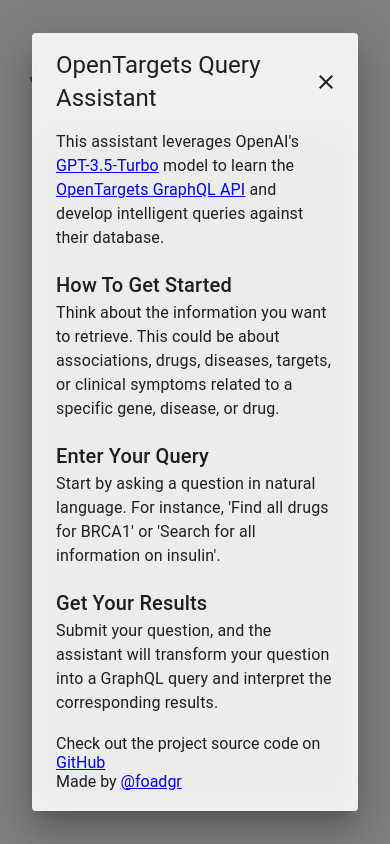
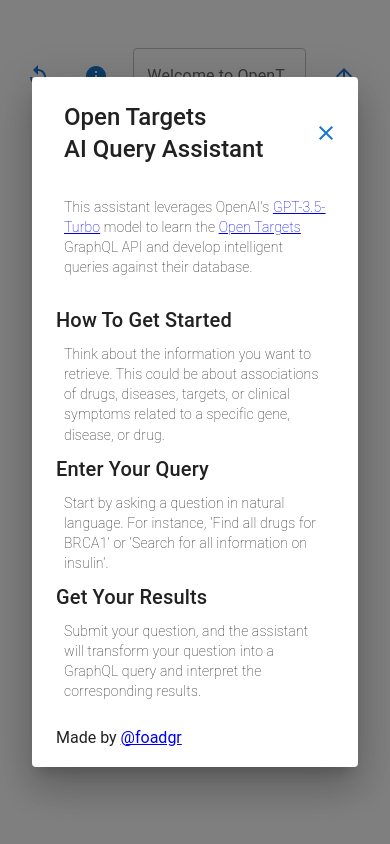
Before and after one commit to cx0/chatGPT-for-genetics, a Next.js app in the folder app/: page / in a window 390 px wide. Built offline with nearby package versions, Linux system fonts and the light colour scheme.

Commit message:
Adding responsive grid items to most components

```diff
--- a/app/src/components/Chat.js
+++ b/app/src/components/Chat.js
@@ -61,7 +61,6 @@
             container
             direction="column"
             style={{
-                maxWidth: '100%',
                 margin: "auto",
                 height: "100vh",
                 padding: '0 1rem',
--- a/app/src/components/ChatInstructions.js
+++ b/app/src/components/ChatInstructions.js
@@ -12,51 +12,44 @@
     return (
         <>
             <InfoIconButton handleOpen={handleOpen} />
-            <Dialog open={open} onClose={handleClose} PaperProps={{
-                style: {
-                    background: 'rgba(255, 255, 255, 0.9)', // Semi-transparent background
-                    WebkitBackdropFilter: 'blur(20px)',
-                    backdropFilter: 'blur(20px)', // Apply blur to the backdrop
-                }
-            }}>
+            <Dialog open={open} onClose={handleClose}>
                 <DialogTitle>
-                    <Box display="flex" justifyContent="space-between" alignItems="center">
-                        <Typography variant="h5">OpenTargets Query Assistant</Typography>
+                    <Box display="flex" justifyContent="space-between" alignItems="center" >
+                        <Typography variant="h5" sx={{ fontWeight: "medium", m: 1 }}>Open Targets<br></br>AI Query Assistant</Typography>
                         <IconButton edge="end" color="inherit" onClick={handleClose} aria-label="close">
-                            <CloseIcon />
+                            <CloseIcon color="primary" />
                         </IconButton>
                     </Box>
                 </DialogTitle>
                 <DialogContent>
-                    <Typography variant="body1">
-                    This assistant leverages OpenAI&apos;s <a href="https://platform.openai.com/docs/guides/gpt" target="_blank">GPT-3.5-Turbo</a> model to learn the <a href="https://platform.opentargets.org/api" target="_blank">OpenTargets GraphQL API</a> and develop intelligent queries against their database.
+                    <Typography variant="body2" sx={{ fontWeight: 20, m: 1 }}>
+                    This assistant leverages OpenAI&apos;s <a href="https://platform.openai.com/docs/guides/gpt" target="_blank">GPT-3.5-Turbo</a> model to learn the <a href="https://platform.opentargets.org/" target="_blank">Open Targets</a> GraphQL API and develop intelligent queries against their database.
                     </Typography><br></br>
 
                     <Typography variant="h6">
                         How To Get Started
                     </Typography>
-                    <Typography variant="body1">
-                        Think about the information you want to retrieve. This could be about associations, drugs, diseases, targets, or clinical symptoms related to a specific gene, disease, or drug.
-                    </Typography><br></br>
+                    <Typography variant="body2" sx={{ fontWeight: 10, m: 1 }}>
+                        Think about the information you want to retrieve. This could be about associations of drugs, diseases, targets, or clinical symptoms related to a specific gene, disease, or drug.
+                    </Typography>
 
-                    <Typography variant="h6">
+                    <Typography variant="h6" >
                         Enter Your Query
                     </Typography>
-                    <Typography variant="body1">
+                    <Typography variant="body2" sx={{ fontWeight: 10, m: 1 }}>
                         {"Start by asking a question in natural language. For instance, 'Find all drugs for BRCA1' or 'Search for all information on insulin'."}
-                    </Typography><br></br>
+                    </Typography>
 
                     <Typography variant="h6">
                         Get Your Results
                     </Typography>
-                    <Typography variant="body1">
+                    <Typography variant="body2" sx={{ fontWeight: 10, m: 1 }}>
                         {"Submit your question, and the assistant will transform your question into a GraphQL query and interpret the corresponding results."}
                     </Typography><br></br>
 
                     <Typography variant="captiontext">
-                    Check out the project source code on <a href="https://github.com/foadgr/chatGPT-for-genetics" target="_blank">GitHub</a> <br></br>
                     Made by <a href="https:www.foadgreen.com" target="_blank">@foadgr</a>
-                    </Typography><br></br>
+                    </Typography>
                 </DialogContent>
             </Dialog>
         </>
--- a/app/src/components/CodeBlock.js
+++ b/app/src/components/CodeBlock.js
@@ -7,6 +7,7 @@
 import Grid from '@mui/material/Grid';
 import Link from '@mui/material/Link';
 import Tooltip from '@mui/material/Tooltip';
+import Typography from '@mui/material/Typography';
 
 SyntaxHighlighter.registerLanguage('graphql', graphql);
 
@@ -21,6 +22,7 @@
     };
 
 
+
   return (
     <div>
         <Grid container direction="row" alignItems="center" spacing={{xs: 0}}>
@@ -33,20 +35,16 @@
                     </Tooltip>
                 </Grid>
                 <Grid item>
-                    <p style={{margin: 0, marginLeft: 5}}>
-                        Try on the <Link href='https://api.platform.opentargets.org/api/v4/graphql/browser'>
-                        OpenTargets API Playground</Link>
-                    </p>
+                    <Typography variant="body2" style={{margin: 0, marginLeft: 5}}>Try on the <Link href='https://api.platform.opentargets.org/api/v4/graphql/browser'>
+                        OpenTargets API Playground</Link></Typography>
                 </Grid>
             </Grid>
         </Grid>
-        <Grid style={{maxWidth: '100%'}}>
+        <Grid>
             <SyntaxHighlighter
                 language="graphql"
                 style={oneDark}>
                 {props.code}
-                borderRadius={30}
-                fontSize={10}
             </SyntaxHighlighter>
         </Grid>
     </div>
--- a/app/src/components/Message.js
+++ b/app/src/components/Message.js
@@ -4,6 +4,7 @@
 import { makeStyles } from '@mui/styles';
 import TableMessage from './TableMessage';
 import CodeBlock from './CodeBlock';
+import Grid from '@mui/material/Grid';
 
 const useStyles = makeStyles({
   userMessage: {
@@ -11,17 +12,15 @@
     backgroundColor: '#0b81ff',
     color: '#fff',
     borderRadius: '10px 10px 10px 10px',
-    maxWidth: '80%',
     margin: '5px',
     padding: '10px',
     wordBreak: 'break-word',
-    textAlign: 'left',
+    textAlign: 'right',
   },
   botMessage: {
     alignSelf: 'center',
     backgroundColor: '#f3f3f3',
     borderRadius: '10px 10px 10px 10px',
-    maxWidth: '80%',
     margin: '5px',
     padding: '10px',
     wordBreak: 'break-word',
@@ -45,19 +44,23 @@
   }
 
   return (
+    <Grid item xs={10} sm={8} md={6}>
       <Paper className={message.isUser ? classes.userMessage : classes.botMessage}>
         {isTable ? (
           <>
-          <Typography variant="body1">{precedingText}</Typography>
+            <Typography variant="body2">{precedingText}</Typography>
             <TableMessage tableString={tableString} />
           </>
         ) : isCode ? (
+          <Grid>
           <CodeBlock code={message.text} />
+          </Grid>
         ) : (
-        <Typography variant="body1">
+          <Typography variant="body2">
             {message.text}
           </Typography>
         )}
       </Paper>
+    </Grid>
   );
 }
--- a/app/src/components/MessageList.js
+++ b/app/src/components/MessageList.js
@@ -15,7 +15,7 @@
     <Grid container
       direction="column"
       justifyContent="flex-end"
-      style={{ marginTop: '100px', paddingBottom: '100px'}}
+      style={{ marginTop: '30px', padding: '20px', maxWidth: '100%'}}
     >
       {messages.map((message, index) => (
         <Grid item key={index} container justifyContent={message.isUser ? 'flex-end' : 'flex-start'}>
--- a/app/src/components/TableMessage.js
+++ b/app/src/components/TableMessage.js
@@ -1,17 +1,20 @@
-// TableMessage.js
-import { Table, TableBody, TableCell, TableContainer, TableRow, Paper } from '@mui/material';
+import { Table, TableBody, TableCell, TableContainer, TableRow, Paper, Typography } from '@mui/material';
 
 export default function TableMessage({ tableString }) {
     const rows = tableString.split('\n').filter(row => !row.includes('---')).map(row => row.split('|'));
 
     return (
-        <TableContainer style={{maxWidth: '100%'}} component={Paper}>
+        <TableContainer component={Paper}>
             <Table aria-label="a dense table" padding='0 1rem'>
                 <TableBody>
                     {rows.map((row, rowIndex) => (
                         <TableRow key={rowIndex}>
                             {row.map((cell, cellIndex) => (
-                                <TableCell key={cellIndex}>{cell}</TableCell>
+                                <TableCell key={cellIndex}>
+                                    <Typography variant="body2">
+                                        {cell}
+                                    </Typography>
+                                </TableCell>
                             ))}
                         </TableRow>
                     ))}
```
Also changed, not shown: 1 other file (tests, documents, lock files or other folders). Lines whose indentation alone changed are shown as unchanged.
